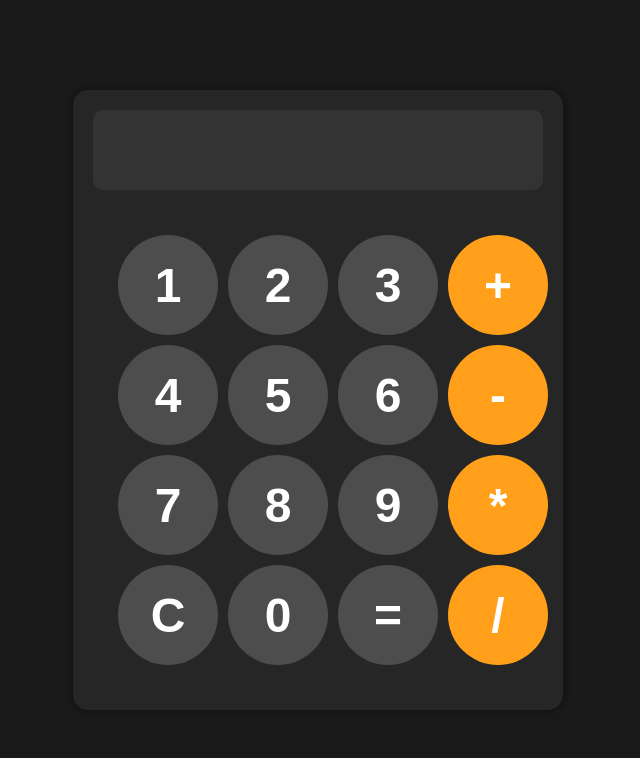
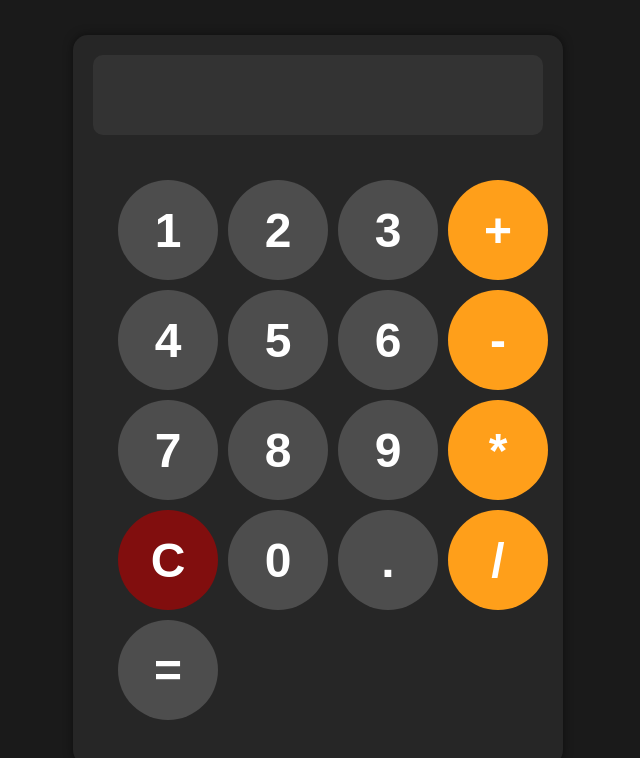
Before and after one commit to Willian-Boo/Calculator, a plain HTML site: page index.html in a window 1280 px wide. Shown: the whole page, without its empty margins (322-962 px from the left). Drawn offline with Linux system fonts and the light colour scheme.

Commit message:
Ajustes finais
inserir o ponto (.) como operador e estilizando o botão para limpar

```diff
--- a/index.html
+++ b/index.html
@@ -22,10 +22,11 @@
             <button onclick="appendToDisplay('8')">8</button>
             <button onclick="appendToDisplay('9')">9</button>
             <button onclick="appendToDisplay('*')" class="btn-operator">*</button>
-            <button onclick="clearDisplay()" >C</button>
+            <button onclick="clearDisplay()" class="clear-display">C</button>
             <button onclick="appendToDisplay('0')">0</button>
+            <button onclick="appendToDisplay('.')">.</button>
+            <button onclick="appendToDisplay('/')" class="btn-operator">/</button>
             <button onclick="calculateResult()">=</button>
-            <button onclick="appendToDisplay('/')" class="btn-operator">/</button>
         </div>
     </div>
     <script src="script.js"></script>
--- a/style.css
+++ b/style.css
@@ -51,6 +51,12 @@ button:hover{
 button:active{
     background-color: hsl(0, 0%, 50%);
 }
+.clear-display{
+    background-color: hsl(0, 81%, 28%);
+}
+.clear-display:hover{
+    background-color: hsl(0, 81%, 38%);
+}
 .btn-operator{
     background-color: hsl(35, 100%, 55%);
 }
```
